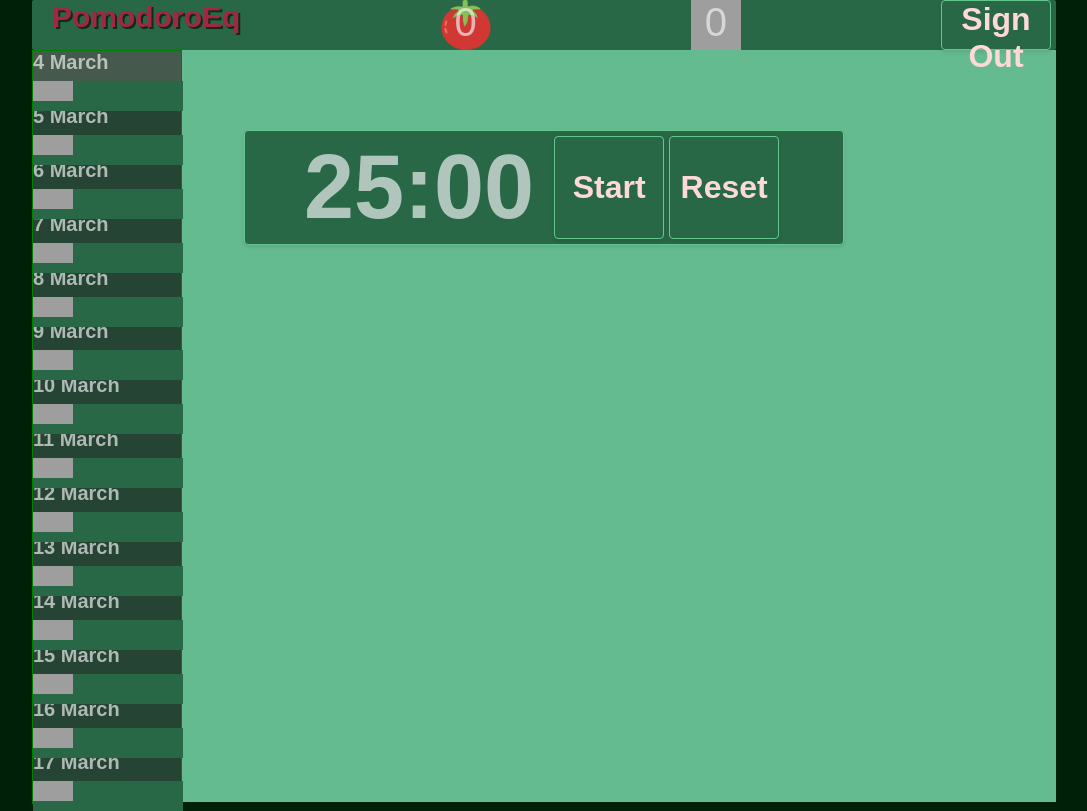
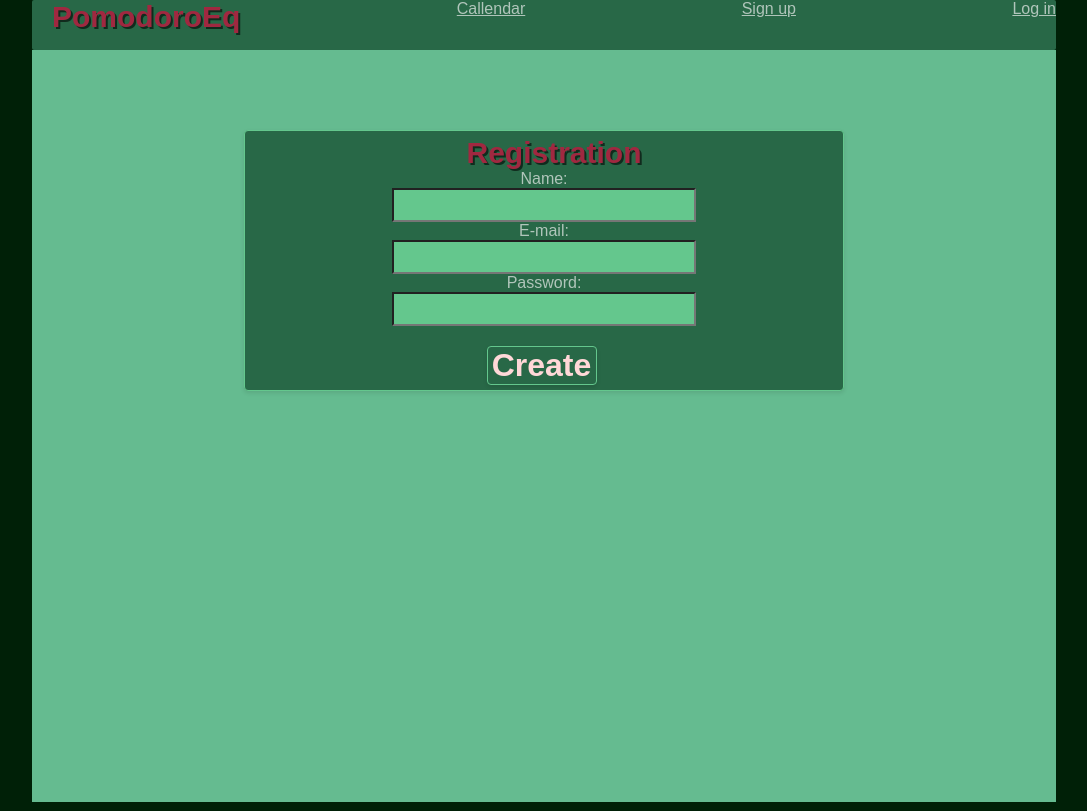
Before and after one commit to JaskierBard/pomodoroeq-front, a React (Create React App) app: page /registration in a window 1280 px wide. Shown: the whole page, without its empty margins (96-1183 px from the left). Built offline with nearby package versions, Linux system fonts and the light colour scheme; grey boxes are pictures that could not be loaded.

Commit message:
Add registration and login components

```diff
--- a/package.json
+++ b/package.json
@@ -13,6 +13,7 @@
     "react": "^18.2.0",
     "react-countdown": "^2.3.5",
     "react-dom": "^18.2.0",
+    "react-router-dom": "^6.9.0",
     "react-scripts": "5.0.1",
     "repl": "^0.1.3",
     "typescript": "^4.9.5",
--- a/src/App.tsx
+++ b/src/App.tsx
@@ -1,41 +1,32 @@
 import React, { useState } from 'react';
+import {Route, Routes} from "react-router-dom";
+
 import { Callendar } from './components/Calendar/callendar';
 import { Clock } from './components/Clock/Clock';
 import { Equipment } from './components/Equipment/equipment';
+import { Header } from './components/Header/Header';
+import { LogIn } from './components/LogIn/LogIn';
+import { Registration } from './components/Registration/Registration';
+
 
 
 export const App = () => {
-  const [isLogged, setIsLogged] = useState<boolean>(true);
 
-  if (isLogged === true) {
   return (
     <>
-        <header>
-          <h1>PomodoroEq</h1>
-          <Equipment/>
-          <button onClick={() => setIsLogged(false)}>Sign Out</button>
-        </header>
+        <Header/>
+        <Routes>
+            <Route path="/callendar" element={<Callendar/>}/>
+            <Route path="/registration" element={<Registration/>}/>
+            <Route path="/login" element={<LogIn/>}/>
 
+
+        </Routes>
         <div className='bgc'>
-          <Clock/>
-          <Callendar/>
+            {/* <Clock/> */}
         </div>
+
     </>
 );
-  } else {
-    return (
-      <>
-        <header>
-          <h1>PomodoroEq</h1>
-          <button onClick={() => setIsLogged(true)}>Sign In</button>
-        </header>
-
-        <div className='bgc'>
-          <Clock/>
-        </div>
-      </>
-    );
-  }
-
 
 }
--- a/src/components/Clock/Clock.css
+++ b/src/components/Clock/Clock.css
@@ -23,29 +23,3 @@
     cursor:default;
     margin-right: 20px;
 }
-
-
-
-
-
-button{
-    margin-right: 5px;
-    background-color: #286847;
-    border: 1px solid #64c78d;
-  border-radius: 4px;
-  box-shadow: rgba(0, 0, 0, .1) 0 2px 4px 0;
-  box-sizing: border-box;
-  color: #ffd8d8;
-  cursor: pointer;
-  font-size: 32px;
-  font-weight: bold;
-  width: 110px;
-  text-align: center;
-  transition: transform 150ms, box-shadow 150ms;
-
-}
-
-button:hover {
-  box-shadow: rgba(0, 0, 0, .35) 0 3px 9px 0;
-  transform: translateY(-2px);
-}
--- /dev/null
+++ b/src/components/Header/Header.tsx
@@ -0,0 +1,20 @@
+import React  from 'react';
+import {NavLink} from "react-router-dom";
+
+
+
+export const Header = () => {
+
+  return (
+    <>
+        <header>
+        <h1>PomodoroEq</h1>
+        <NavLink  to="/callendar">Callendar</NavLink>
+        <NavLink  to="/registration">Sign up</NavLink>
+        <NavLink  to="/login">Log in</NavLink>
+      </header>
+
+    </>
+);
+
+}
--- /dev/null
+++ b/src/components/LogIn/LogIn.tsx
@@ -0,0 +1,73 @@
+import React, { FormEvent, useState } from "react";
+
+export const LogIn = () => {
+    const [form, setForm] = useState<any>({
+        name: '',
+        count: 0,
+    });
+
+    const [loading, setLoading] = useState<boolean>(false);
+    const [resultInfo, setResultInfo] = useState<string | null>(null)
+
+    const updateForm = (key: string, value:any) => {
+        setForm((form: any) => ({
+            ...form,
+            [key]: value,
+        }));
+    };
+
+    const sendForm = async(e: FormEvent) => {
+        e.preventDefault();
+
+        setLoading(true);
+
+        try {
+            const res = await fetch(`http://localhost:3001/gift`, {
+            method: 'POST',
+            headers: {
+                'Content-Type': 'application/json',
+            },
+            body: JSON.stringify(form),
+        });
+        const data = await res.json();
+        setResultInfo(`${data.name} added with ID ${data.id}`);
+        } finally {
+            setLoading(false)
+
+        }
+    }
+
+
+    if (resultInfo !==null) {
+        return <div>
+            <p><strong>{resultInfo}</strong></p>
+            <button onClick={() => setResultInfo(null)}>Add another one</button>
+        </div>
+    }
+
+    return <form onSubmit={sendForm}>
+        <h1>Login</h1>
+        <p>
+        <label>
+            Name: <br/>
+            <input
+                type="text"
+                value={form.name}
+                onChange={e => updateForm('name', e.target.value)}
+            />
+        </label>
+        </p>
+        <p>
+        <label>
+            Password: <br/>
+            <input
+                type="password"
+                value={form.password}
+                onChange={e => updateForm('password',e.target.value)}
+            />
+        </label>
+        </p>
+
+        <button type="submit">Log in</button>
+    </form>
+};
--- /dev/null
+++ b/src/components/Registration/Registration.tsx
@@ -0,0 +1,83 @@
+import React, { FormEvent, useState } from "react";
+
+export const Registration = () => {
+    const [form, setForm] = useState<any>({
+        name: '',
+        count: 0,
+    });
+
+    const [loading, setLoading] = useState<boolean>(false);
+    const [resultInfo, setResultInfo] = useState<string | null>(null)
+
+    const updateForm = (key: string, value:any) => {
+        setForm((form: any) => ({
+            ...form,
+            [key]: value,
+        }));
+    };
+
+    const sendForm = async(e: FormEvent) => {
+        e.preventDefault();
+
+        setLoading(true);
+
+        try {
+            const res = await fetch(`http://localhost:3001/gift`, {
+            method: 'POST',
+            headers: {
+                'Content-Type': 'application/json',
+            },
+            body: JSON.stringify(form),
+        });
+        const data = await res.json();
+        setResultInfo(`${data.name} added with ID ${data.id}`);
+        } finally {
+            setLoading(false)
+
+        }
+    }
+
+
+    if (resultInfo !==null) {
+        return <div>
+            <p><strong>{resultInfo}</strong></p>
+            <button onClick={() => setResultInfo(null)}>Add another one</button>
+        </div>
+    }
+
+    return <form onSubmit={sendForm}>
+        <h1>Registration</h1>
+        <p>
+        <label>
+            Name: <br/>
+            <input
+                type="text"
+                value={form.name}
+                onChange={e => updateForm('name', e.target.value)}
+            />
+        </label>
+        </p>
+        <p>
+        <label>
+            E-mail: <br/>
+            <input
+                type="email"
+                value={form.email}
+                onChange={e => updateForm('count',e.target.value)}
+            />
+        </label>
+        </p>
+        <p>
+        <label>
+            Password: <br/>
+            <input
+                type="password"
+                value={form.password}
+                onChange={e => updateForm('password',e.target.value)}
+            />
+        </label>
+        </p>
+
+        <button type="submit">Create</button>
+    </form>
+};
--- a/src/index.css
+++ b/src/index.css
@@ -9,15 +9,47 @@
 }
 
 body{
+  position: relative;
+
   background-color: #002007;
   display: flex;
   justify-content: center;
 }
 .bgc{
+  height: 94vh;
+  position: absolute;
 
   width: 80vw;
   background-color: #65bb90;
+  z-index: -1;
 }
+
+form{
+  position: absolute;
+  margin-top: 10vh;
+  left: calc(50% - 300px);
+  width: 600px;
+  background-color: #286847;
+  border: 1px solid #64c78d;
+  border-radius: 4px;
+  box-shadow: rgba(0, 0, 0, .1) 0 2px 4px 0;
+  box-sizing: border-box;
+  color: #ffffff;
+  font-size: 16px;
+  font-weight: 400;
+  padding: 5px 15px;
+  text-align: center;
+  justify-content: center;
+}
+
+input{
+  width: 300px;
+  height: 30px;
+  font-size: 30px;
+  background-color: #64c78d;
+  color: #ffffff;
+}
+
 
 header{
   display: flex;
@@ -37,6 +69,8 @@ h1{
 }
 
 .Callendar{
+  position: absolute;
+
   height: 94vh;
   width: 150px;
   background-color: rgba(0, 0, 0, 0.637);
@@ -94,3 +128,27 @@ h1{
 .dayCallendar div img{
   display: flex;
 }
+
+
+button{
+  margin-top: 20px;
+  margin-right: 5px;
+  background-color: #286847;
+  border: 1px solid #64c78d;
+border-radius: 4px;
+box-shadow: rgba(0, 0, 0, .1) 0 2px 4px 0;
+box-sizing: border-box;
+color: #ffd8d8;
+cursor: pointer;
+font-size: 32px;
+font-weight: bold;
+width: 110px;
+text-align: center;
+transition: transform 150ms, box-shadow 150ms;
+
+}
+
+button:hover {
+box-shadow: rgba(0, 0, 0, .35) 0 3px 9px 0;
+transform: translateY(-2px);
+}
--- a/src/index.tsx
+++ b/src/index.tsx
@@ -3,13 +3,16 @@ import ReactDOM from 'react-dom/client';
 import './index.css';
 import {App} from './App';
 import reportWebVitals from './reportWebVitals';
+import { BrowserRouter } from 'react-router-dom';
 
 const root = ReactDOM.createRoot(
   document.getElementById('root') as HTMLElement
 );
 root.render(
   <React.StrictMode>
-    <App />
+    <BrowserRouter>
+            <App/>
+        </BrowserRouter>
   </React.StrictMode>
 );
 
```
Also changed, not shown: 1 other file (tests, documents, lock files or other folders). Lines whose indentation alone changed are shown as unchanged.
